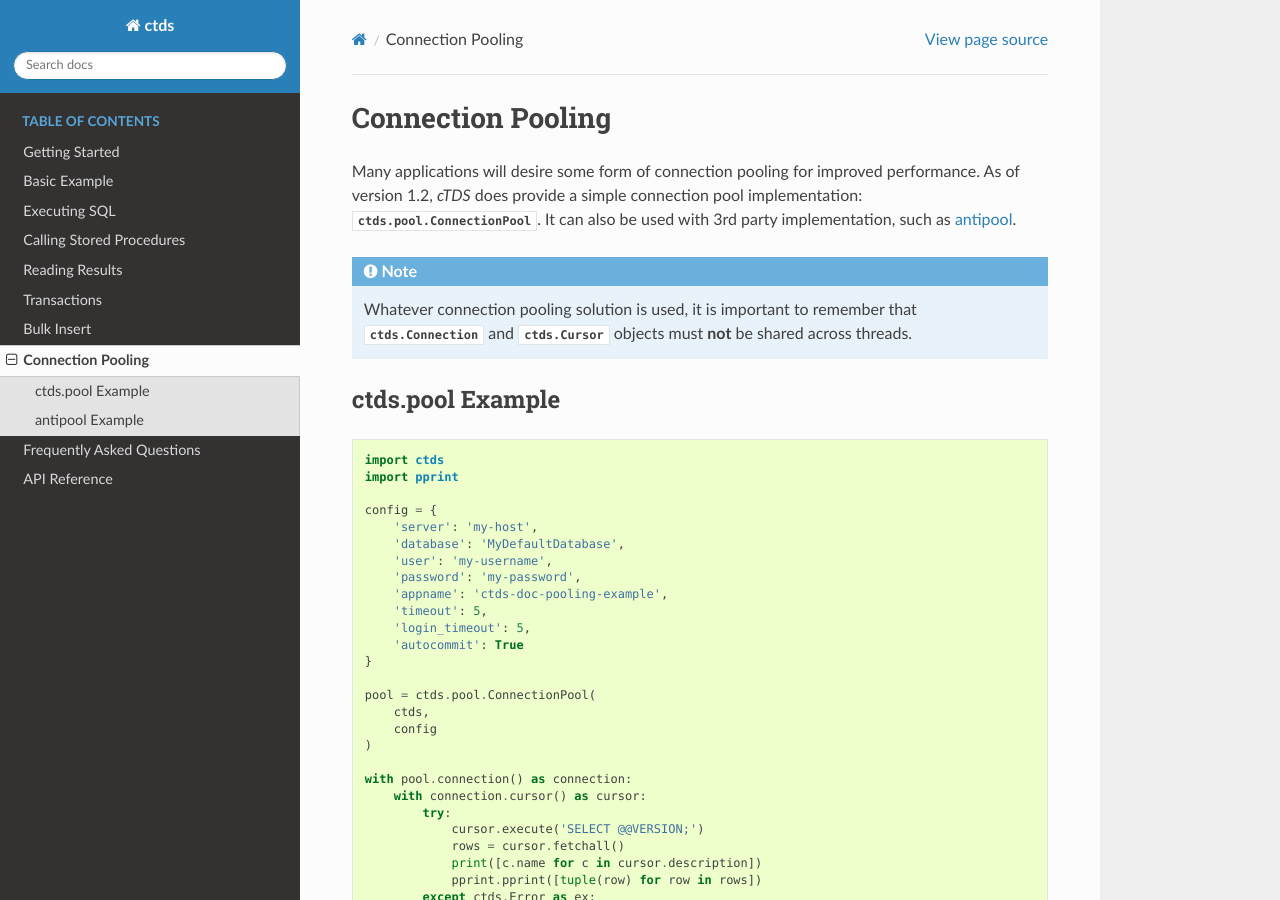
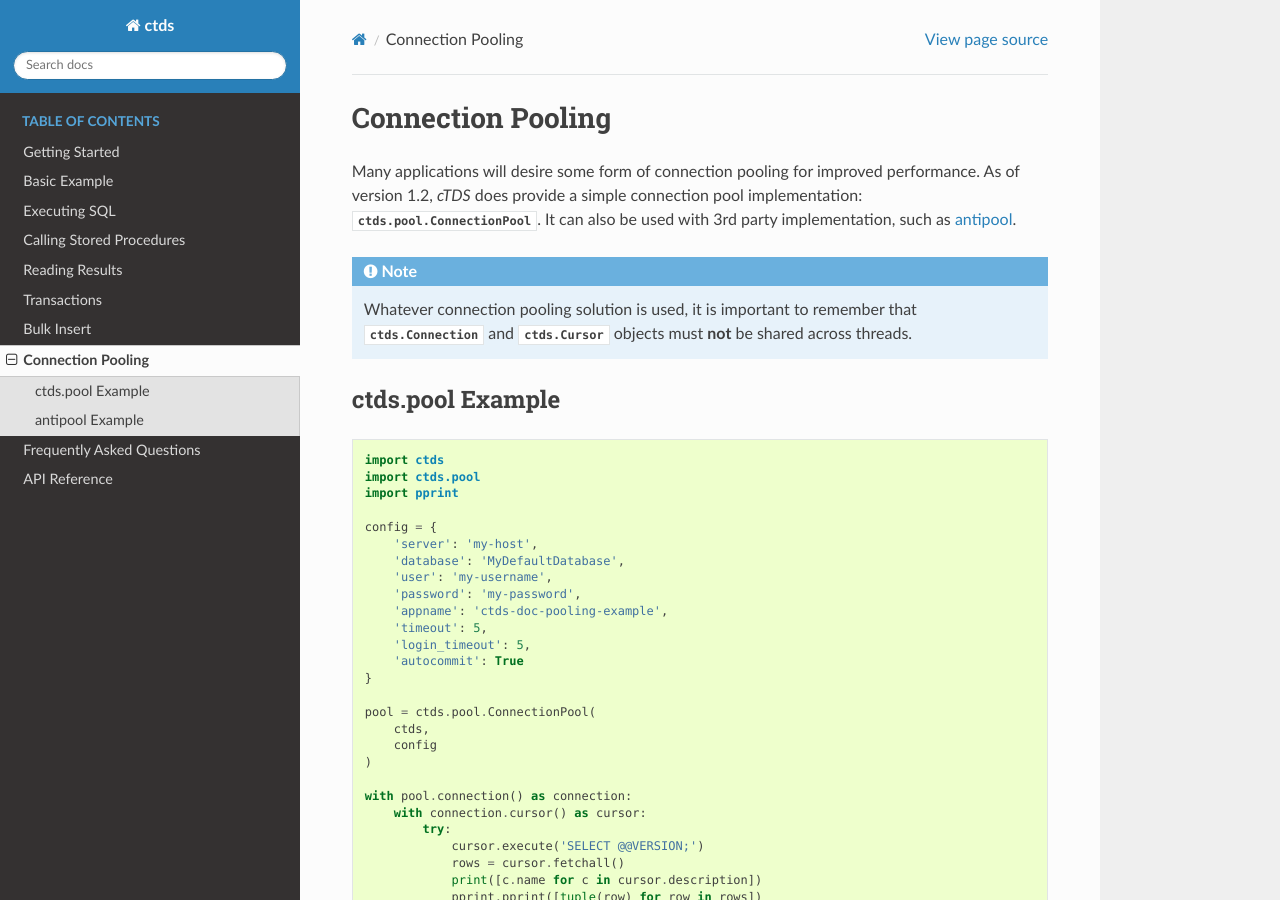
Before and after one commit to zillow/ctds, a Sphinx documentation site: the page built from doc/pooling.rst, in a window 1280 px wide and 900 px high. Built offline with Sphinx 7.4.7 and the Read the Docs theme 2.0.0, drawn with Linux system fonts in a browser that asks for light colours; the version number could not be read and is left out.

Commit message:
Fix pool documentation page. Add back local doc publishing make targets for ad-hoc documentation updates.

```diff
--- a/doc/pooling.rst
+++ b/doc/pooling.rst
@@ -19,6 +19,7 @@ ctds.pool Example
 .. code-block:: python
 
     import ctds
+    import ctds.pool
     import pprint
 
     config = {
```
Also changed, not shown: 1 other file.
